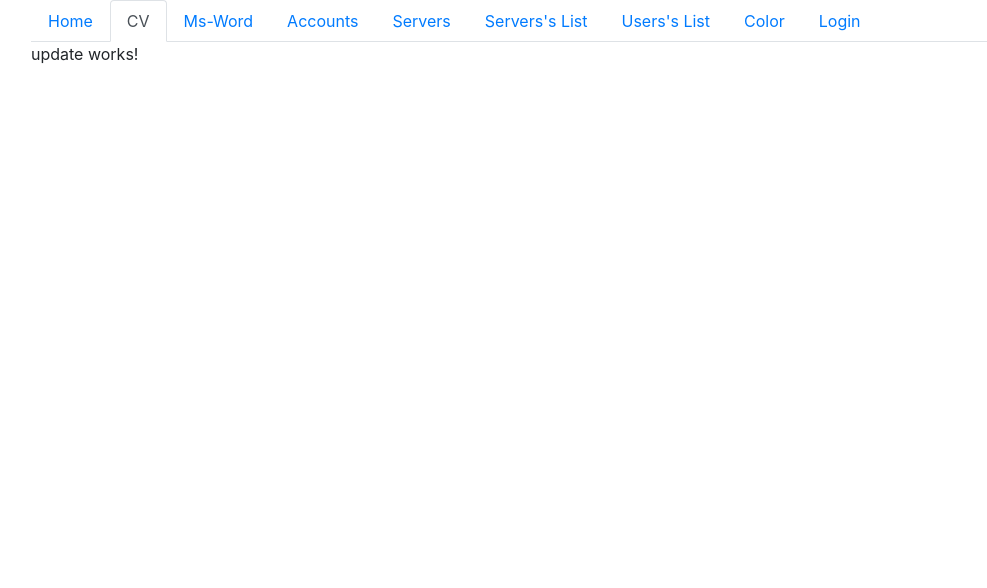
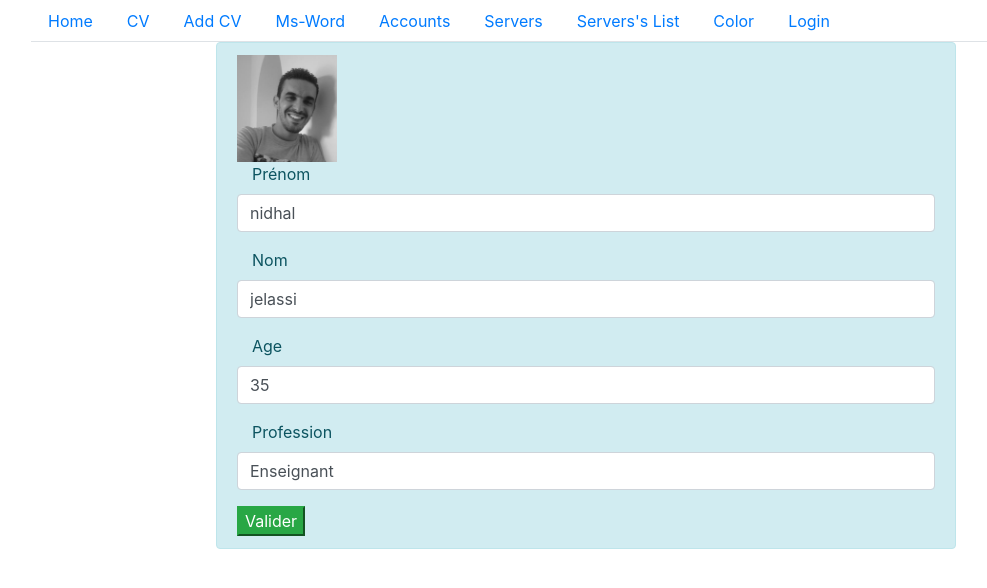
Before and after one commit to n2sy/Cv-Gtec, an Angular app: page /cv/edit/1 in a window 1280 px wide. Shown: the top 588 px of the page, without its empty margins (54-1041 px from the left). Built offline with nearby package versions, Linux system fonts and the light colour scheme.

Commit message:
add create and update person

```diff
--- a/src/app/add/add.component.html
+++ b/src/app/add/add.component.html
@@ -1 +1,22 @@
-<p>add works!</p>
+<div class="container" >
+    <form #f="ngForm">
+      <label for="nom">Nom</label>
+      <input ngModel required type="text" class="form-control" id="nom" name="nom">
+
+      <label for="prenom">Prénom</label>
+      <input ngModel required type="text" class="form-control" id="prenom" name="prenom">
+
+      <label for="age">Age</label>
+      <input ngModel type="number" class="form-control" id="age" name="age">
+
+      <label for="profession">Profession</label>
+      <input ngModel required type="text" class="form-control" id="profession" name="profession">
+
+      <label for="path">Url de l'avatar</label>
+      <input ngModel type="text" class="form-control" id="path" name="avatar">
+
+      <button class="btn btn-primary" (click)="ajouterPersonne(f.value)">
+        Ajouter CV
+      </button>
+    </form>
+    </div>
--- a/src/app/add/add.component.ts
+++ b/src/app/add/add.component.ts
@@ -1,4 +1,6 @@
 import { Component, OnInit } from '@angular/core';
+import { ListePersonnesService } from '../liste-personnes.service';
+import { Router } from '@angular/router';
 
 @Component({
   selector: 'app-add',
@@ -7,9 +9,18 @@ import { Component, OnInit } from '@angular/core';
 })
 export class AddComponent implements OnInit {
 
-  constructor() { }
+  constructor(private pServ : ListePersonnesService,
+    private router : Router) { }
 
   ngOnInit() {
   }
 
+  ajouterPersonne(newP) {
+    this.pServ.addPersonne(newP);
+    console.log(this.pServ.getListePersonnes());
+
+    this.router.navigate(['cv'])
+
+  }
+
 }
--- a/src/app/info/info.component.html
+++ b/src/app/info/info.component.html
@@ -38,10 +38,10 @@
                </tbody>
              </table>
              <div class="d-flex justify-content-center">
-               <button class="btn btn-danger">
+               <button class="btn btn-danger" (click)="supprimerPersonne()">
                  Delete
                </button>
-               <button class="btn btn-primary" >
+               <button class="btn btn-primary" (click)="goToUpdate()">
                  Update
                </button>
                <a routerLink="/cv/3">
--- a/src/app/info/info.component.ts
+++ b/src/app/info/info.component.ts
@@ -1,5 +1,5 @@
 import { Component, OnInit } from '@angular/core';
-import { ActivatedRoute, Params } from '@angular/router';
+import { ActivatedRoute, Params, Router } from '@angular/router';
 import { ListePersonnesService } from '../liste-personnes.service';
 import { Personne } from '../Model/personne';
 
@@ -11,6 +11,7 @@ import { Personne } from '../Model/personne';
 export class InfoComponent implements OnInit {
   pers : Personne;
   constructor(private activatedRoute : ActivatedRoute,
+    private router : Router,
     private persService : ListePersonnesService) { }
 
   ngOnInit() {
@@ -25,10 +26,16 @@ export class InfoComponent implements OnInit {
     )
   }
 
+  supprimerPersonne() {
+    if(confirm('Voulez-vous vraiment supprimer '+ this.pers['prenom'] + ' ?')) {
+      this.persService.deletePersonne(this.pers);
+      this.router.navigate(['cv']);
+    }
+  }
+
+goToUpdate() {
+  this.router.navigate(['cv/edit', this.pers['id']]);
+}
 
 
-  goToInfos() {
-
-  }
-
 }
--- a/src/app/liste-personnes.service.ts
+++ b/src/app/liste-personnes.service.ts
@@ -25,6 +25,17 @@ export class ListePersonnesService {
   }
 
   addPersonne(p) {
+    p['id'] = this.listePersonne[this.listePersonne.length - 1]['id'] + 1;
     this.listePersonne.push(p);
   }
+
+  deletePersonne(p) {
+    let i = this.listePersonne.indexOf(p);
+    this.listePersonne.splice(i, 1);
+  }
+
+  updatePersonne(p) {
+    let i = this.listePersonne.indexOf(p);
+    this.listePersonne[i] = p;
+  }
 }
--- a/src/app/liste/liste.component.ts
+++ b/src/app/liste/liste.component.ts
@@ -5,8 +5,7 @@ import { ListePersonnesService } from '../liste-personnes.service';
 @Component({
   selector: 'app-liste',
   templateUrl: './liste.component.html',
-  styleUrls: ['./liste.component.css'],
-  providers : [ListePersonnesService]
+  styleUrls: ['./liste.component.css']
 })
 export class ListeComponent implements OnInit {
 
--- a/src/app/navbar/navbar.component.html
+++ b/src/app/navbar/navbar.component.html
@@ -6,7 +6,10 @@
       <a class="nav-link" [routerLink]="['']" routerLinkActive="active" [routerLinkActiveOptions]="{exact : true}" >Home</a>
     </li>
     <li class="nav-item">
-      <a class="nav-link" routerLink = "/cv" routerLinkActive="active">CV</a>
+      <a class="nav-link" routerLink = "/cv" routerLinkActive="active" [routerLinkActiveOptions]="{exact : true}">CV</a>
+    </li>
+    <li class="nav-item">
+      <a class="nav-link" routerLink = "/cv/add" routerLinkActive="active">Add CV</a>
     </li>
     <li class="nav-item">
       <a class="nav-link" [routerLink]="['word']" routerLinkActive="active">Ms-Word</a>
@@ -20,9 +23,9 @@
     <li class="nav-item">
       <a class="nav-link" [routerLink]="['serveurs']" routerLinkActive="active">Servers's List</a>
     </li>
-    <li class="nav-item">
+    <!-- <li class="nav-item">
       <a class="nav-link" [routerLink]="['users']" routerLinkActive="active">Users's List</a>
-    </li>
+    </li> -->
     <li class="nav-item">
       <a class="nav-link" [routerLink]="['color']" routerLinkActive="active">Color</a>
     </li>
--- a/src/app/update/update.component.html
+++ b/src/app/update/update.component.html
@@ -1 +1,27 @@
-<p>update works!</p>
+<div class="container alert alert-info col-md-8">
+    <form class="well form-horizontal">
+                 <div class="profile-userpic">
+                     <img style="width: 100px;" src="assets/{{ EditedPers.avatar | noImage }} " class="img-responsive" alt="">
+                   </div>
+                <fieldset>
+                   <div class="form-group">
+                      <label class="col-md-4 control-label">Prénom</label>
+                      <input class="form-control" required="true" type="text" [(ngModel)]="EditedPers.prenom" name="prenom"> </div>
+
+                   <div class="form-group">
+                      <label class="col-md-4 control-label">Nom</label>
+                      <input class="form-control" required="true" type="text" [(ngModel)]="EditedPers.nom" name="nom"></div>
+
+                   <div class="form-group">
+                      <label class="col-md-4 control-label">Age</label>
+                      <input class="form-control" required="true" type="text" [(ngModel)]="EditedPers.age" name="age"></div>
+
+
+                   <div class="form-group">
+                      <label class="col-md-4 control-label">Profession</label>
+                      <input class="form-control" type="text" [(ngModel)]="EditedPers.profession" name="profession"></div>
+
+                   </fieldset>
+           <button class="btn-success" (click)="MiseAJourPersonne()">Valider</button>
+   </form>
+  </div>
--- a/src/app/update/update.component.ts
+++ b/src/app/update/update.component.ts
@@ -1,4 +1,7 @@
 import { Component, OnInit } from '@angular/core';
+import { ActivatedRoute, Router } from '@angular/router';
+import { ListePersonnesService } from '../liste-personnes.service';
+import { Personne } from '../Model/personne';
 
 @Component({
   selector: 'app-update',
@@ -6,10 +9,24 @@ import { Component, OnInit } from '@angular/core';
   styleUrls: ['./update.component.css']
 })
 export class UpdateComponent implements OnInit {
-
-  constructor() { }
+  EditedPers : Personne;
+  constructor(private activatedRoute : ActivatedRoute,
+    private router : Router,
+    private persServ : ListePersonnesService) { }
 
   ngOnInit() {
+    this.activatedRoute.params.subscribe(
+      (reponse) => {
+        this.EditedPers = this.persServ.getPersonneById(reponse['id']);
+        console.log(this.EditedPers);
+
+      }
+    )
+  }
+
+  MiseAJourPersonne() {
+    this.persServ.updatePersonne(this.EditedPers);
+    this.router.navigate(['cv']);
   }
 
 }
```
